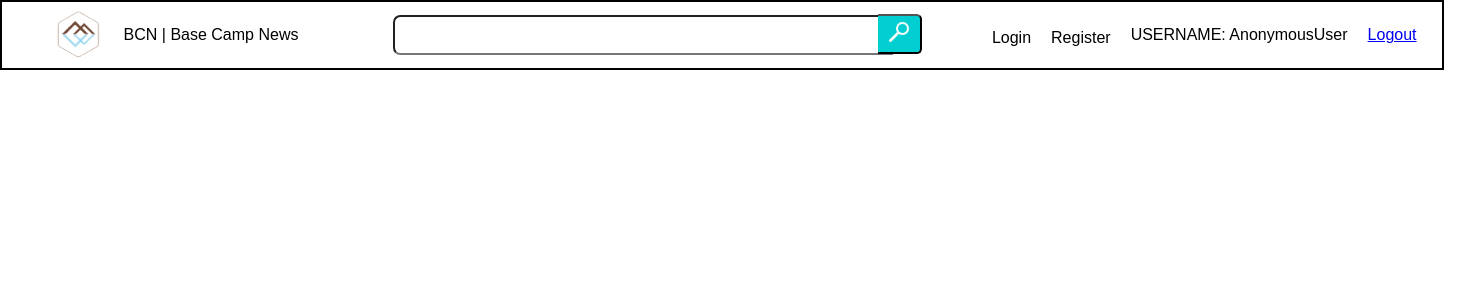
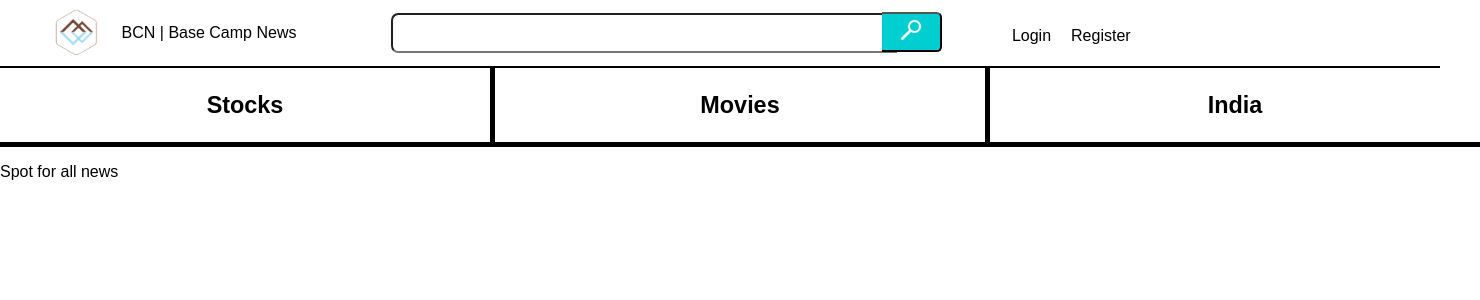
Before and after one commit to RJay-Pickering/BaseCampNews, a Django app: page /home/ in a window 1480 px wide. Shown: the top 300 px of the page. Run offline with Django 3.2, Linux system fonts and the light colour scheme.

Commit message:
Quinton - Started creating the navigation for all news

```diff
--- a/application/static/index.css
+++ b/application/static/index.css
@@ -7,6 +7,9 @@ body {
   position: sticky;
   top: 0;
   border: black 2px solid;
+  border-top: none;
+  border-left: none;
+  border-right: none;
   width: 1440px;
   overflow: hidden;
   z-index: 1;
@@ -55,6 +58,7 @@ html {
   border-bottom-right-radius: 0.4em;
   height: fit-content;
   padding-bottom: 2px;
+  width: 60px;
 }
 
 .search_bar {
@@ -162,7 +166,7 @@ html {
   background-color: white;
   border: 1px solid black;
   border-radius: 25px;
-  height: 10em;
+  height: fit-content;
   width: fit-content;
   transform: scale(0.8, 0.8);
   padding: 50px;
@@ -240,8 +244,28 @@ html {
 }
 
 .news {
-  inline-size: 425px;
+  overflow: hidden;
+  padding: 0px;
+  font-size: 20px;
+  display: flex;
+  flex-direction: row;
+}
+
+.column {
+  inline-size: 500px;
   overflow: hidden;
   padding: 0px;
   font-size: 20px;
 }
+
+.apiImage {
+  height: 10%;
+  width: 10%;
+}
+
+.news_category {
+  text-align: center;
+}
+
+.all_news {
+}
--- a/application/static/main.js
+++ b/application/static/main.js
@@ -2,8 +2,9 @@
 
 var news = document.getElementById("news");
 
+// first column
 fetch(
-  "https://newsdata.io/api/1/news?apikey=pub_56870dc5f12b0d125f359b92537755980553&q=stocks"
+  "https://newsdata.io/api/1/news?apikey=pub_56870dc5f12b0d125f359b92537755980553&q=News"
 )
   .then((response) => {
     return response.json();
@@ -22,11 +23,91 @@ fetch(
       const date = document.createElement("p");
       date.innerText = `Published: ${a.pubDate}`;
       article.classList.add("card");
-      article.innerHTML = a.title;
+      const image = document.createElement("img");
+      if (a.image_url == null) {
+        image.src =
+          "https://pbs.twimg.com/media/EEXmrNUXsAAqO2s?format=jpg&name=small";
+      } else {
+        image.src = a.image_url;
+      }
+      image.classList.add("apiImage");
+      image.style.width = "350px";
+      image.style.height = "auto";
+      const title = document.createElement("p");
+      title.innerText = a.title;
+      article.appendChild(title);
+      article.appendChild(image);
       article.appendChild(desc);
       article.appendChild(date);
       aLink.classList.add("aLink");
       aLink.appendChild(article);
-      news.appendChild(aLink);
+      const one = document.getElementById("one");
+      one.classList.add("column");
+      one.appendChild(aLink);
+      console.log(article);
     });
   });
+
+// second column
+// fetch(
+//   "https://newsdata.io/api/1/news?apikey=pub_56870dc5f12b0d125f359b92537755980553&q=movies"
+// )
+//   .then((response) => {
+//     return response.json();
+//   })
+//   .then((data) => {
+//     console.log(data.results);
+//     Array.from(data.results).forEach(function (a) {
+//       console.log(a);
+//       const aLink = document.createElement("a");
+//       aLink.href = `${a.link}`;
+//       aLink.target = "_blank";
+//       const article = document.createElement("div");
+//       const desc = document.createElement("p");
+//       desc.innerText = a.description;
+//       desc.style.fontSize = "14px";
+//       const date = document.createElement("p");
+//       date.innerText = `Published: ${a.pubDate}`;
+//       article.classList.add("card");
+//       article.innerHTML = a.title;
+//       article.appendChild(desc);
+//       article.appendChild(date);
+//       aLink.classList.add("aLink");
+//       aLink.appendChild(article);
+//       const two = document.getElementById("two");
+//       two.classList.add("column");
+//       two.appendChild(aLink);
+//     });
+//   });
+
+// // third column
+// fetch(
+//   "https://newsdata.io/api/1/news?apikey=pub_56870dc5f12b0d125f359b92537755980553&q=india"
+// )
+//   .then((response) => {
+//     return response.json();
+//   })
+//   .then((data) => {
+//     console.log(data.results);
+//     Array.from(data.results).forEach(function (a) {
+//       console.log(a);
+//       const aLink = document.createElement("a");
+//       aLink.href = `${a.link}`;
+//       aLink.target = "_blank";
+//       const article = document.createElement("div");
+//       const desc = document.createElement("p");
+//       desc.innerText = a.description;
+//       desc.style.fontSize = "14px";
+//       const date = document.createElement("p");
+//       date.innerText = `Published: ${a.pubDate}`;
+//       article.classList.add("card");
+//       article.innerHTML = a.title;
+//       article.appendChild(desc);
+//       article.appendChild(date);
+//       aLink.classList.add("aLink");
+//       aLink.appendChild(article);
+//       const three = document.getElementById("three");
+//       three.classList.add("column");
+//       three.appendChild(aLink);
+//     });
+//   });
--- a/application/templates/index.html
+++ b/application/templates/index.html
@@ -15,30 +15,47 @@
       <div class="margin_in_nav">
         <img src="{% static 'bcca.png' %}" class="bcn_img" />
         <p>BCN | Base Camp News</p>
-        <form
-          action="https://www.google.com/search?google"
-          method="POST"
-          id="srchfrm"
-          target="_blank"
-          data-form-code="PRUSEN"
-        >
-          <input type="search" class="search_bar" />
+        <form action="https://google.com/search" target="_blank">
+          <input type="text" class="search_bar" name="q" />
           <button class="button-search">
             <img src="{% static 'magnifying.png' %}" class="search_img" />
           </button>
         </form>
-
+        {% if request.user.is_authenticated %}
+        <p>Hello, {{request.user}}</p>
+        <a href="{% url 'logout' %}">Logout</a>
+        {% else %}
         <div class="login_and_register">
           <a href="{% url 'signin' %}" class="login">Login</a>
           <a href="{% url 'signup' %}" class="register">Register</a>
         </div>
-        <p>USERNAME: {{request.user}}</p>
-        <a href="{% url 'logout' %}">Logout</a>
+        {% endif %}
       </div>
     </nav>
 
-    <div class="news" id="news"></div>
+    <div class="news" id="news">
+      <div class="column" id="one" style="border-bottom: 5px solid black">
+        <h3 class="news_category">Stocks</h3>
+      </div>
 
+      <div
+        class="column"
+        id="two"
+        style="border-left: 5px solid black; border-bottom: 5px solid black"
+      >
+        <h3 class="news_category">Movies</h3>
+      </div>
+      <div
+        class="column"
+        id="three"
+        style="border-left: 5px solid black; border-bottom: 5px solid black"
+      >
+        <h3 class="news_category">India</h3>
+      </div>
+    </div>
+    <section class="all_news">
+      <p>Spot for all news</p>
+    </section>
     <script src="{% static 'main.js' %}" defer></script>
   </body>
 </html>
--- a/application/views.py
+++ b/application/views.py
@@ -39,4 +39,4 @@ def sign_up(request):
 
 def logoutUser(request):
 	logout(request)
-	return redirect('signin')
+	return redirect('home')
```
Also changed, not shown: application/static/noimage.png (added), db.sqlite3, 1 other file.
